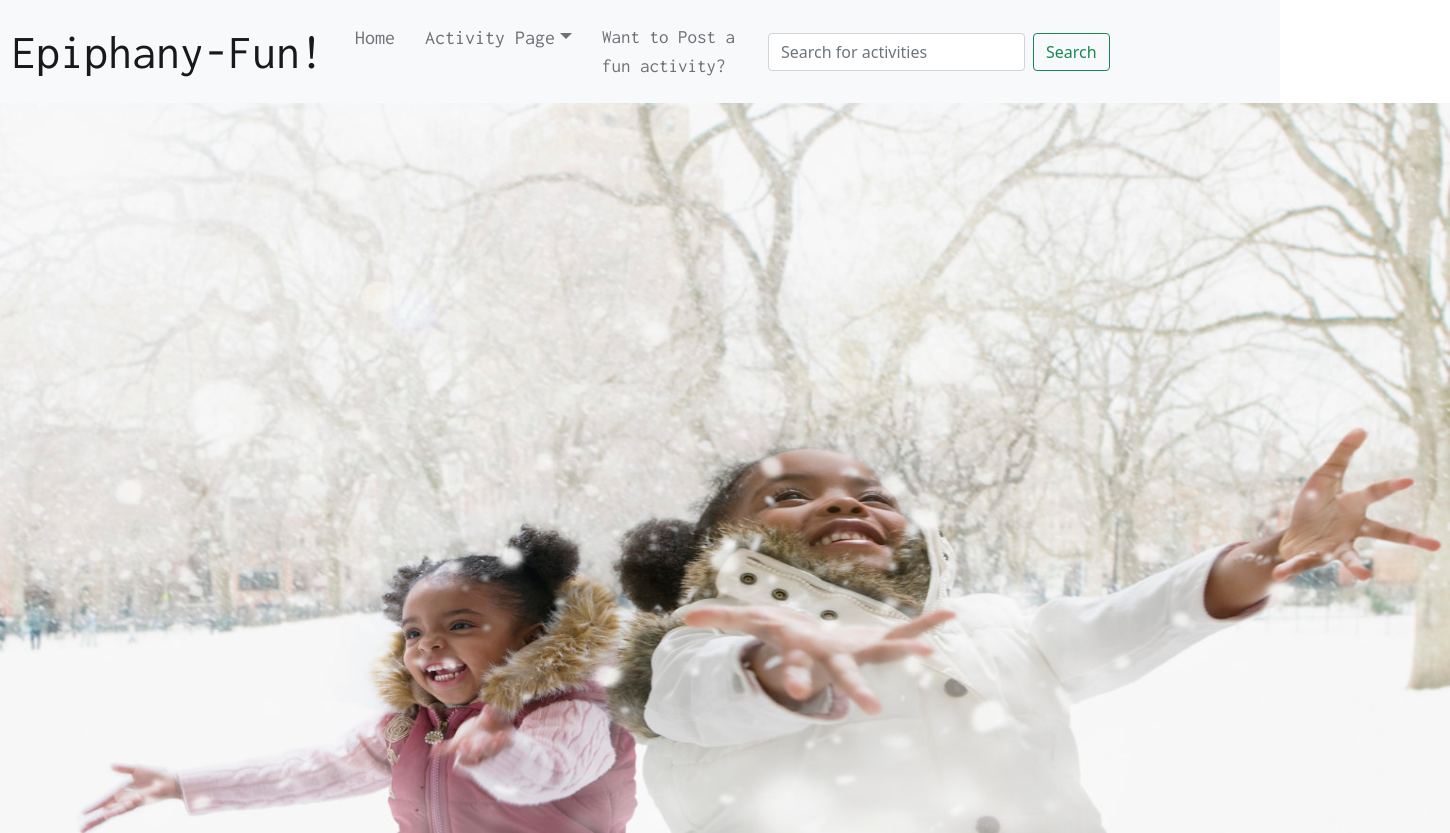
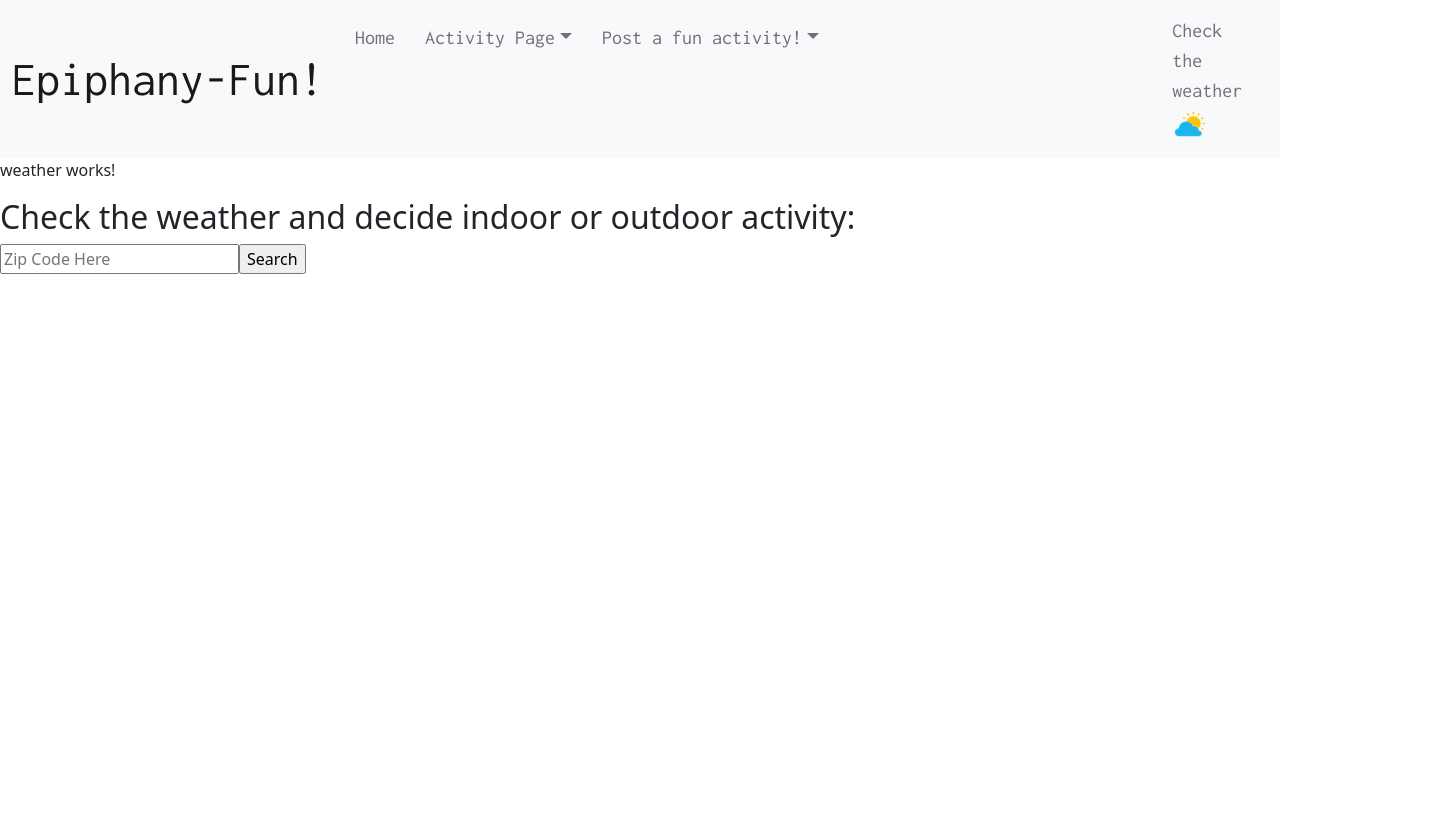
Before and after one commit to Avantika2121/EpiphanyFun, an Angular app: page /weather in a window 1280 px wide. Before the commit this address led to /. Shown: the whole page, 1450 px wide, since content can reach past the window. After the commit the page ends 800 px from the top, so only its background shows below. Built offline with nearby package versions, Linux system fonts and the light colour scheme.

Commit message:
created weather component and added method

```diff
--- a/src/app/activity.service.ts
+++ b/src/app/activity.service.ts
@@ -12,6 +12,7 @@ export class ActivityService {
 
   private baseUrl = "http://localhost:2512/api/activity/";
   private postUrl = "http://localhost:2512/api/category/outdoor/activity";
+  private postindoorUrl = "http://localhost:2512/api/category/indoor/activity";
 
 
 
@@ -25,4 +26,8 @@ export class ActivityService {
     console.log(name, description);
     return this.http.post<Activity>(`${this.postUrl}`, {name: name, description:description});
   }
+  postIndoorActivity(name: any, description: any): Observable<Activity>{
+    console.log(name, description);
+    return this.http.post<Activity>(`${this.postindoorUrl}`, {name: name, description:description});
+  }
 }
--- a/src/app/activity/activity.component.html
+++ b/src/app/activity/activity.component.html
@@ -1,5 +1,5 @@
 
-
+<div>
 <div class="text-secondary" *ngFor="let activity of activities; index as i" >
     <div *ngIf="activity.category.id===1">
 <div>Name: {{activity.name}}</div>
@@ -22,3 +22,4 @@
 
 </div>
 </div>
+</div>
--- a/src/app/app-routing.module.ts
+++ b/src/app/app-routing.module.ts
@@ -4,6 +4,7 @@ import { HomepageComponent } from './homepage/homepage.component';
 import { ActivitypageComponent } from './activitypage/activitypage.component';
 import { ActivityComponent } from './activity/activity.component';
 import { IndooractivityComponent } from './indooractivity/indooractivity.component';
+import { WeatherComponent } from './weather/weather.component';
 
 const routes: Routes = [
      {
@@ -22,6 +23,10 @@ const routes: Routes = [
         path: 'indooractivity',
         component: IndooractivityComponent,
     },
+    {
+        path: 'weather',
+        component: WeatherComponent,
+    },
 ]
 @NgModule({
     imports: [RouterModule.forRoot(routes)],
--- a/src/app/app.component.css
+++ b/src/app/app.component.css
@@ -45,6 +45,16 @@
   padding: 15px;
 
 }
+
+#nav3{
+  color:rgb(111, 111, 117);
+  font-size: 20px;
+  font-family: 'Inconsolata', monospace;
+
+  margin-left: 330px;
+
+}
+
 #navlink{
   color:rgb(111, 111, 117);
   font-size: 16px;
--- a/src/app/app.component.html
+++ b/src/app/app.component.html
@@ -1,3 +1,4 @@
+
 <div class="nav-container">
 <nav class="navbar navbar-expand-lg navbar-light bg-light">
   <div class="container-fluid">
@@ -36,15 +37,35 @@
 
             </div>
           </div>
-          <li class="nav-item">
+          <!-- <li class="nav-item">
             <a class="nav-link" routerLink="/" id="nav2">Want to Post a fun activity?</a>
-          </li>
+          </li>  -->
+          <div class="dropdown" ngbDropdown class="nav-item dropdown" >
+            <a  class="nav-link dropdown-toggle" id="navbarDropdown"
+            role="button" ngbDropdownToggle aria-haspopup="true" aria-expanded="false" id="nav1">Post a fun activity!</a>
+            <div class="dropdown-content" >
+              <a  routerLink="/" id="navlink">Post an indoor activity</a>
+              <a  routerLink="/" id="navlink">Post an outdoor activity</a>
+            </div>
+          </div>
+          <div class="collapse navbar-collapse" id="navbarSupportedContent">
+            <div class="navbar-nav me-auto mb-2 mb-lg-0">
+              <div class="nav-item">
+                <a class="nav-link active" aria-current="page" routerLink="/" id="nav3">Check the weather
+                  <img class="imgweather" src="/assets/images/weather.png" />
+                  </a>
+
+              </div>
+            </div>
+            </div>
 
       </ul>
-      <form class="d-flex" id="sitesearch" >
+      <!-- <form class="d-flex" id="sitesearch" >
         <input class="form-control me-2" type="search" placeholder="Search for activities" aria-label="Search" id="inputsearch">
         <button class="btn btn-outline-success" type="submit" >Search</button>
-      </form>
+      </form> -->
+
+
 
     </div>
   </div>
--- a/src/app/app.module.ts
+++ b/src/app/app.module.ts
@@ -8,6 +8,7 @@ import { ActivitypageComponent } from './activitypage/activitypage.component';
 import { ActivityComponent } from './activity/activity.component';
 import { IndooractivityComponent } from './indooractivity/indooractivity.component';
 import { FormsModule, ReactiveFormsModule } from '@angular/forms';
+import { WeatherComponent } from './weather/weather.component';
 
 
 @NgModule({
@@ -16,7 +17,8 @@ import { FormsModule, ReactiveFormsModule } from '@angular/forms';
     HomepageComponent,
     ActivitypageComponent,
     ActivityComponent,
-    IndooractivityComponent
+    IndooractivityComponent,
+    WeatherComponent
 
   ],
   imports: [
--- a/src/app/indooractivity/indooractivity.component.html
+++ b/src/app/indooractivity/indooractivity.component.html
@@ -6,3 +6,18 @@
 <div>Details: {{activity.description}}</div>
 </div>
 </div>
+<div>
+    <br>
+    <button class="btn btn-secondary submitbtn" (click)="toggleShow()" type="checkbox">Click to post indoor activity!</button>
+    <div class="text-secondary" *ngIf="isShown"  id="divshow" >
+    <br>
+
+        <input class="text-secondary" type="text" [(ngModel)]="name" placeholder="name" />
+    <br><br>
+        <textarea class="text-secondary" type="text" [(ngModel)]="description" placeholder="description"></textarea>
+
+    <br>
+    <button class="btn btn-secondary" type='submit' (click) = "postIndoorActivity(name, description)" value='Add Post'>Submit Post</button>
+
+    </div>
+    </div>
--- a/src/app/indooractivity/indooractivity.component.ts
+++ b/src/app/indooractivity/indooractivity.component.ts
@@ -12,6 +12,11 @@ import { Activity } from '../activity';
 export class IndooractivityComponent implements OnInit {
 
   activities: any;
+  isShown: boolean = false;
+  name = "";
+  description = "";
+
+  activity!: Activity;
 
   constructor(private activityService: ActivityService) { }
 
@@ -20,4 +25,13 @@ export class IndooractivityComponent implements OnInit {
       this.activities =data;
     })
   }
+  postIndoorActivity(name: any, description: any): void{
+    console.log(name, description);
+    this.activityService.
+  postIndoorActivity(name, description).subscribe(activity => this.activity = activity);
+  }
+
+  toggleShow() {
+    this.isShown = ! this.isShown;
+  }
 }
--- /dev/null
+++ b/src/app/weather/weather.component.html
@@ -0,0 +1,15 @@
+<p>weather works!</p>
+<section>
+    <h2>Check the weather and decide indoor or outdoor activity:</h2>
+    <input [(ngModel)]="zip" type="text" placeholder="Zip Code Here"/>
+
+    <input (click)="findWeather(zip)" type="submit" value="Search"/>
+  </section>
+
+  <section *ngIf="weather">
+    <h3>Today's weather in {{weather.name}}: </h3>
+  <p>Currently {{weather.weather[0].description}}</p>
+
+  <p>There's high of {{weather.main.temp_max}} degrees and low of {{weather.main.temp_min}} degrees!</p>
+
+  </section>
--- /dev/null
+++ b/src/app/weather/weather.component.ts
@@ -0,0 +1,30 @@
+import { Component, OnInit } from '@angular/core';
+import { FormsModule } from '@angular/forms';
+import { HttpClient } from '@angular/common/http';
+
+@Component({
+  selector: 'app-weather',
+  templateUrl: './weather.component.html',
+  styleUrls: ['./weather.component.css']
+})
+export class WeatherComponent implements OnInit {
+  zip: any;
+  weather: any;
+
+  constructor(private http: HttpClient) { }
+
+  ngOnInit(): void {
+  }
+
+  findWeather(zip: string): void {
+    this.http
+      .get(
+        `http://api.openweathermap.org/data/2.5/weather?zip=${zip},us&appid=052f26926ae9784c2d677ca7bc5dec98&&units=imperial`
+      )
+      .subscribe((response) => {
+        console.log(response);
+        this.weather = response;
+      });
+  }
+
+}
```
Also changed, not shown: src/app/weather/weather.component.css (added), src/assets/images/weather.png (added), 1 other file (tests, documents, lock files or other folders).
